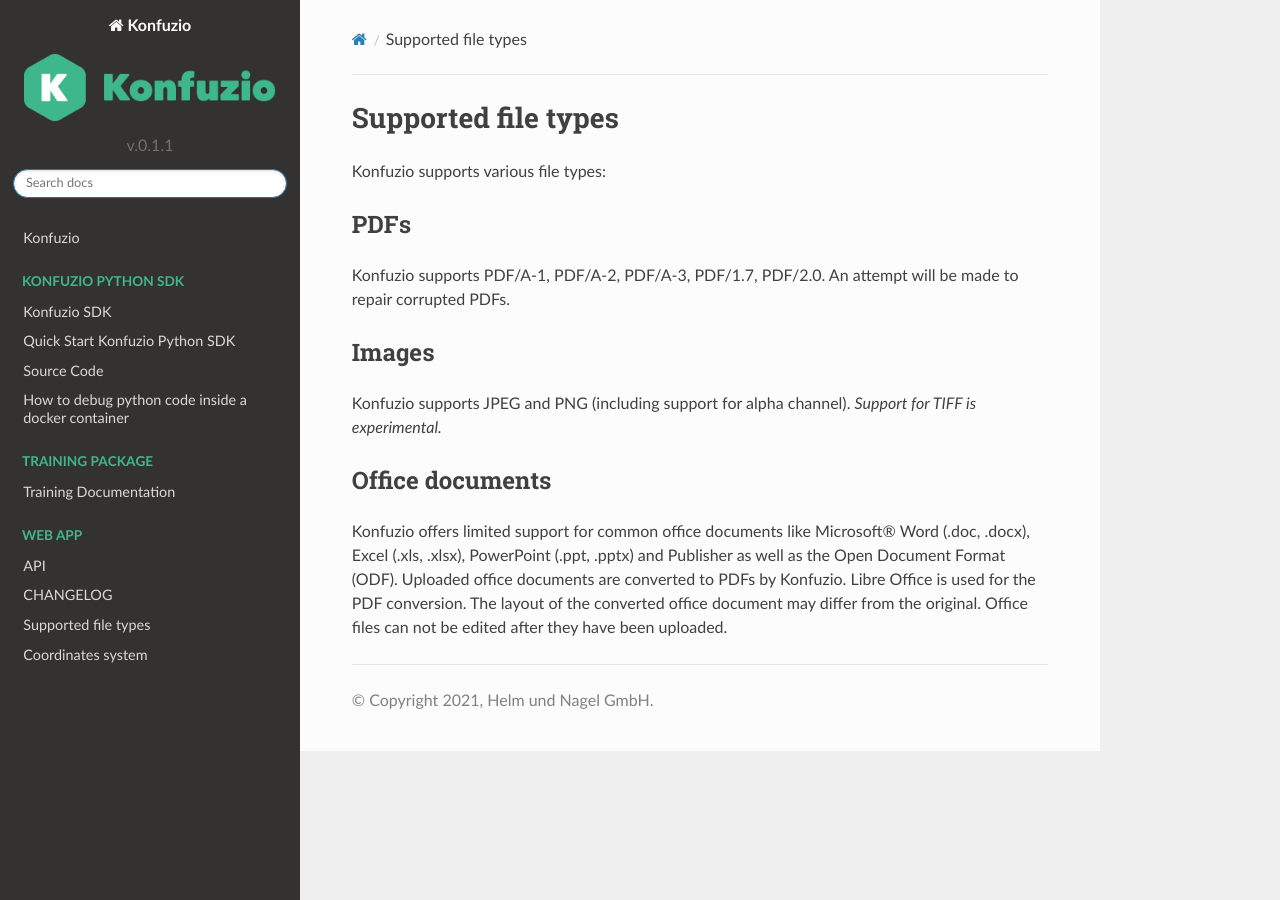
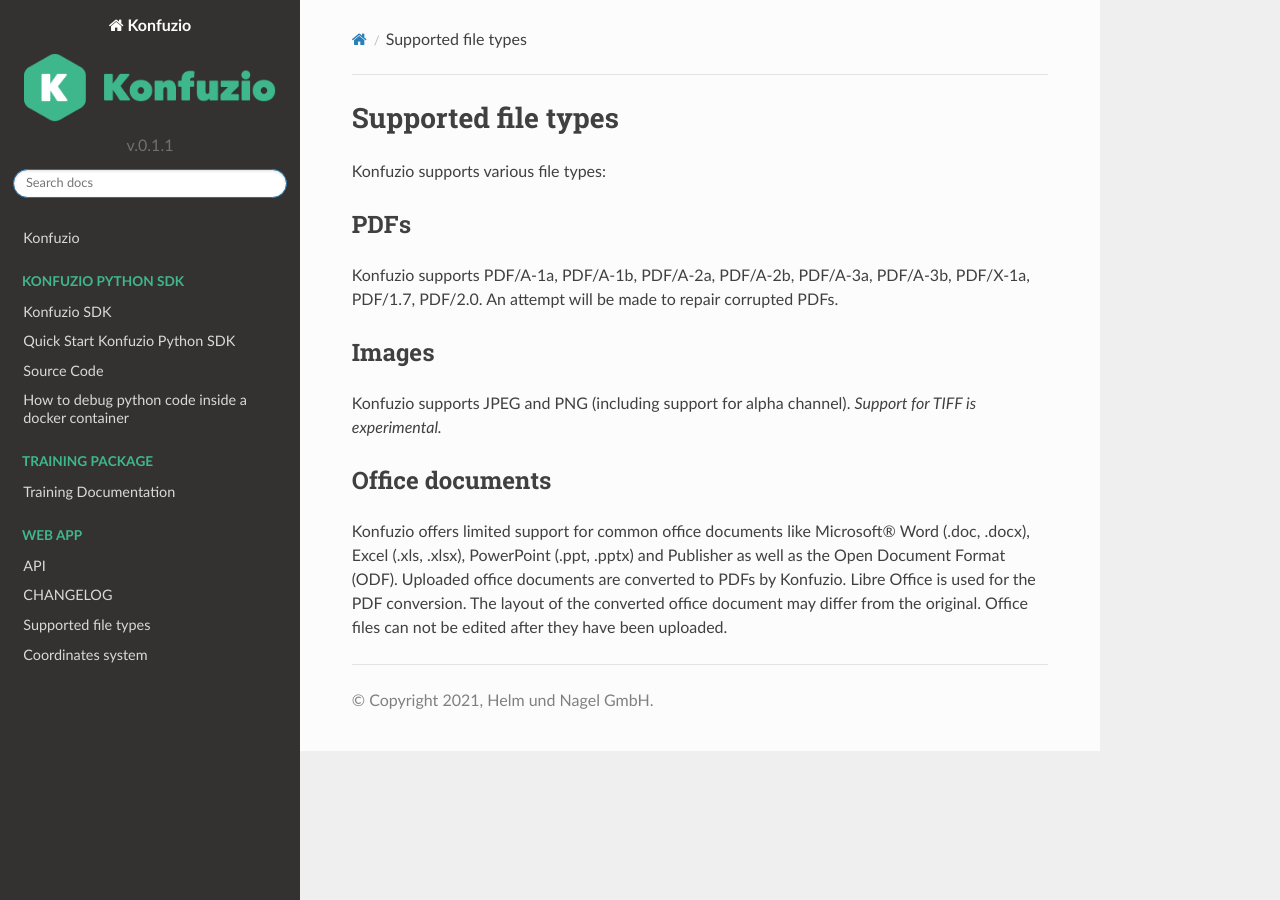
Before and after one commit to konfuzio-ai/konfuzio-sdk, a Sphinx documentation site: the page built from docs/filetype.md, in a window 1280 px wide. Built offline with Sphinx 7.4.7 and the Read the Docs theme 2.0.0, drawn with Linux system fonts in a browser that asks for light colours.

Commit message:
Update filetype.md
I tested the filetypes above and they are accepted from app.konfuzio.com.

```diff
--- a/docs/filetype.md
+++ b/docs/filetype.md
@@ -3,7 +3,7 @@
 Konfuzio supports various file types:
 
 ## PDFs
-Konfuzio supports PDF/A-1, PDF/A-2, PDF/A-3, PDF/1.7, PDF/2.0. An attempt will be made to repair corrupted PDFs.
+Konfuzio supports PDF/A-1a, PDF/A-1b, PDF/A-2a, PDF/A-2b, PDF/A-3a, PDF/A-3b, PDF/X-1a, PDF/1.7, PDF/2.0. An attempt will be made to repair corrupted PDFs.
 
 ## Images
 Konfuzio supports JPEG and PNG (including support for alpha channel). _Support for TIFF is experimental._
```
